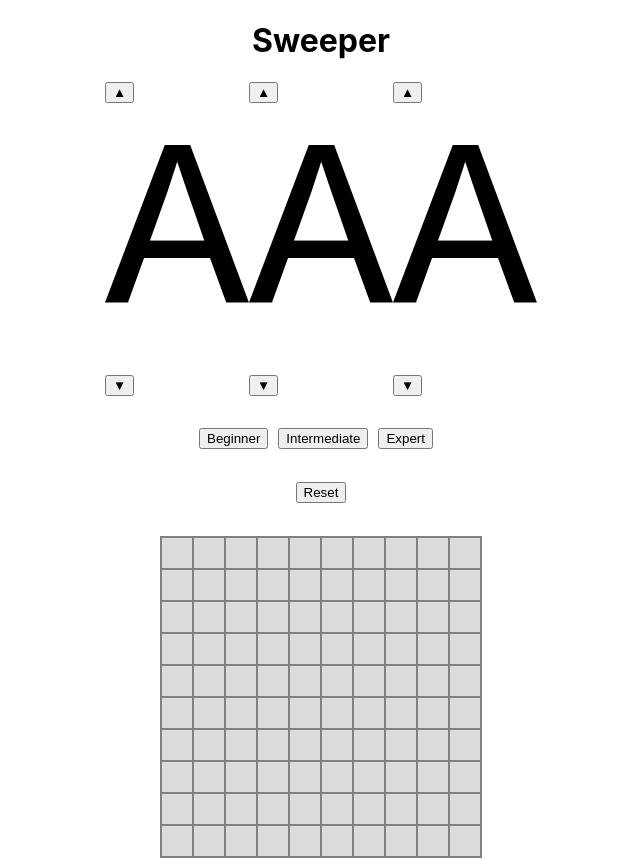
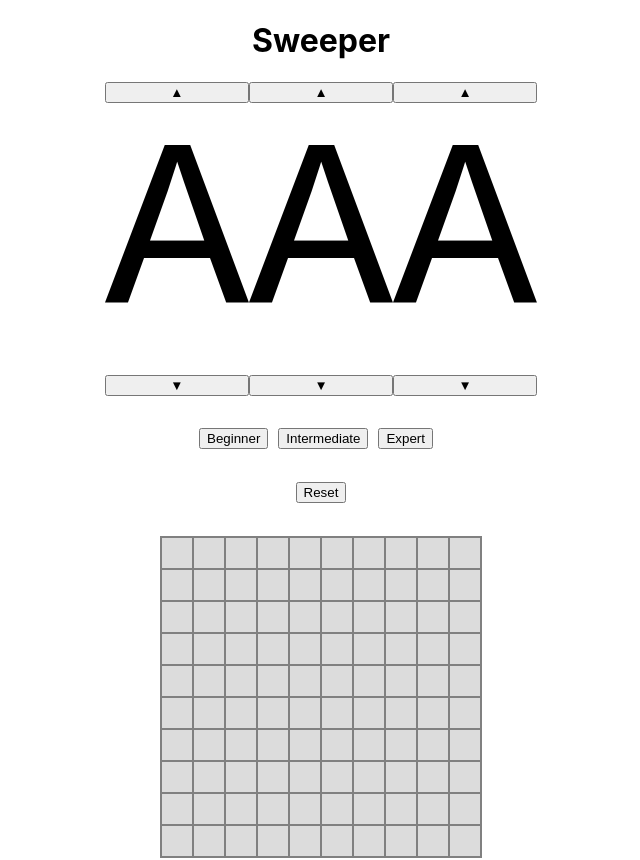
Before and after one commit to TomHoughtonAlliss/sweeper, a React (Create React App) app in the folder frontend/: page / in a window 1280 px wide. Shown: the top 860 px of the page, without its empty margins (319-959 px from the left). Built offline with nearby package versions, Linux system fonts and the light colour scheme; no server answers.

Commit message:
Made buttons look a bit nicer

```diff
--- a/frontend/src/components/Picker.tsx
+++ b/frontend/src/components/Picker.tsx
@@ -5,10 +5,12 @@ export default function Picker(
 ) {
   return (
     <div className="tile">
+      <div style={{ display: 'flex', flexDirection: 'column', alignItems: 'center' }}>
       <button
         type="button"
+        style={{ width: '100%' }}
         onClick={() => {
-          setter((value + 1 + 26) % 26);
+        setter((value - 1 + 26) % 26);
         }}
       >
         ▲
@@ -16,19 +18,23 @@ export default function Picker(
       <div
         className="letter"
         style={{
-          fontSize: "15rem",
+        fontSize: "15rem",
+        width: '100%',
+        textAlign: 'center'
         }}
       >
         {chars[value]}
       </div>
       <button
         type="button"
+        style={{ width: '100%' }}
         onClick={() => {
-          setter((value - 1 + 26) % 26);
+        setter((value + 1 + 26) % 26);
         }}
       >
         ▼
       </button>
+      </div>
     </div>
   );
 }
```
